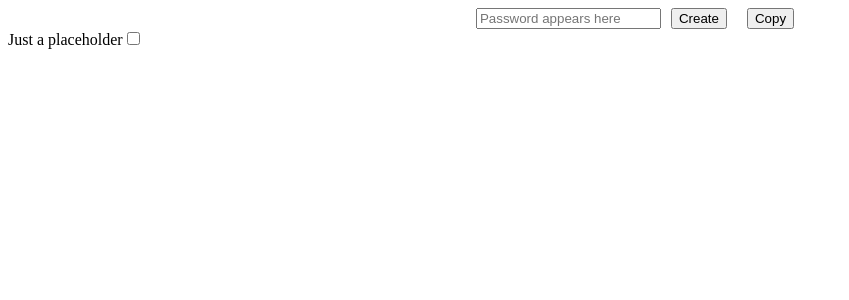
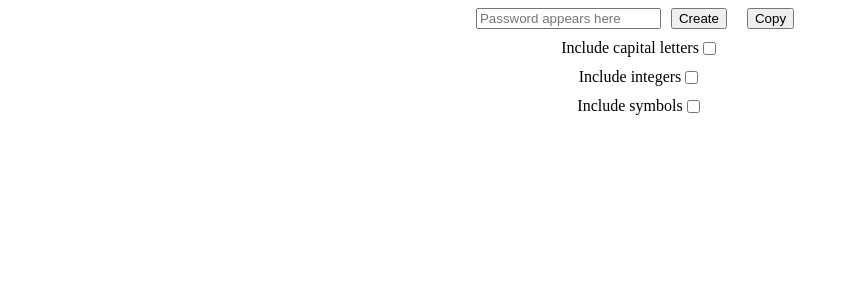
Before and after one commit to Yurii-Komarnytskyi/PasswordGenerator, a React (Create React App) app: page / in a window 1280 px wide. Shown: the top 300 px of the page, without its empty margins (0-849 px from the left). Built offline with nearby package versions, Linux system fonts and the light colour scheme.

Commit message:
added logic (on Create and Copy buttons ) in InputWithPassword component. Also passed down handlers for CheckBoxes

```diff
--- a/src/App.js
+++ b/src/App.js
@@ -1,26 +1,35 @@
 import { useEffect, useState } from "react";
 import CheckBox from "./components/CheckBox";
 import InputWithPassword from "./components/InputWithPassword";
-import { genPass } from "./utils";
+import { genPass, piecesForPassword} from "./utils";
 function App() {
   const [password, setPassword] = useState('');
-  const [triggerCreaction, setTriggerCreaction] = useState(false);
   const [passwdLength, setPasswdLength] = useState(5);
-  const [capLetIncluded, setCapLetIncluded] = useState(false);
+  const [capLettIncluded, setCapLettIncluded] = useState(false);
   const [integersIncluded, setIntegersIncluded] = useState(false);
   const [symbolsIncluded, setSymbolsIncluded] = useState(false);
 
+  const wrapperForSetPass = () => {
+    setPassword(genPass(
+      passwdLength,
+      capLettIncluded,
+      integersIncluded,
+      symbolsIncluded,
+    ))
+  }
+
   useEffect(()=> {
-
+    // jC4_ fW2$
   },[])
-
   return (
     <main>
       <InputWithPassword
-        genPass={genPass}
         password={password}
+        wrapperForSetPass={wrapperForSetPass}
       />
-      <CheckBox />
+      <CheckBox description={'Include capital letters'} handler={setCapLettIncluded} />
+      <CheckBox description={'Include integers'} handler={setIntegersIncluded} />
+      <CheckBox description={'Include symbols'} handler={setSymbolsIncluded} />
     </main>
   );
 }
--- a/src/components/CheckBox.jsx
+++ b/src/components/CheckBox.jsx
@@ -1,10 +1,12 @@
-import React from 'react';
+import React, { useEffect } from 'react';
+import styles from './CheckBox.module.css';
 
-const CheckBox = ({description, hendler}) => {
+const CheckBox = ({description, handler}) => {
+  const wrappedHandeler = () => handler(val => !val);
   return (
-    <label>
-        <span>{(description)? description: 'Just a placeholder'}</span>
-        <input type='checkbox' />
+    <label className={styles.checkBoxContainer}>
+      <span>{(description)? description: 'Just a placeholder'}</span>
+      <input type='checkbox' onChange={wrappedHandeler}/>
     </label>
   )
 }
--- a/src/components/CheckBox.module.css
+++ b/src/components/CheckBox.module.css
@@ -0,0 +1,5 @@
+.checkBoxContainer {
+    display: flex;
+    justify-content: center;
+    margin-top: 10px;
+}
--- a/src/components/InputWithPassword.jsx
+++ b/src/components/InputWithPassword.jsx
@@ -1,12 +1,19 @@
-import React from 'react';
+import React, { useRef } from 'react';
 import styles from './InputWithPassword.module.css'
 
-const InputWithPassword = ({genPass, password}) => {
+const InputWithPassword = ({password, wrapperForSetPass}) => {
+  const inpWithPass = useRef(null);
+  const copyText = () => navigator.clipboard.writeText(inpWithPass.current.value);
   return (
     <div className={styles.inpWithPass}>
-        <input placeholder='Password appears here'></input>
-        <button onClick={()=> true}>Create</button>
-        <button onClick={()=> true}>Copy</button>
+        <input
+          readOnly
+          placeholder='Password appears here'
+          value={password}
+          ref={inpWithPass}
+        ></input>
+        <button onClick={wrapperForSetPass}>Create</button>
+        <button onClick={copyText}>Copy</button>
     </div>
   )
 }
--- a/src/utils.js
+++ b/src/utils.js
@@ -1,8 +1,37 @@
-const intArr = [0,1,2,3,4,5,6,7,8,9];
-const symbArr = ['@','#','$','*','_'];
-const smallLetters = Array.from(Array(26)).map((val, ind) => val = String.fromCharCode(ind + 97));
-const bigLetters = smallLetters.map(val => val.toUpperCase());
-const genPass = (length, capLetters, integers, symb) => {
+const piecesForPassword = [
+    [...Array.from(Array(26)).map((val, ind) => val = String.fromCharCode(ind + 97))],
+    [...Array.from(Array(26)).map((val, ind) => val = String.fromCharCode(ind + 65))],
+    [0,1,2,3,4,5,6,7,8,9],
+    ['@','#','$','*','_'],
+]
+
+
+const randIntRange = (s, e) => Math.floor(s + Math.random() * (e + 1 - s));
+const hasPresentChar = (str, kindOfChar) => {
 
 }
-export {genPass};
+function genPass (length = 5, capLetters = false, integers = false, symb = false) {
+    let password = '';
+        for (let i = 0; i <= length; i++) {
+            if(i === 0) {
+                password += piecesForPassword[i][randIntRange(0, piecesForPassword[i].length-1)];
+                continue;
+            }
+            if(!arguments[i] && arguments[i] !== undefined) {
+                password += piecesForPassword[i][randIntRange(0, piecesForPassword[i].length-1)]
+            }
+            continue;
+        }
+        // передати у парольФіллер функцію ті самі аргументи що і в батьківської, слідкувати за довжиною наповнення
+    return password;
+}
+export {
+    genPass,
+    piecesForPassword,
+};
+
+
+// const intArr = [0,1,2,3,4,5,6,7,8,9];
+// const symbArr = ['@','#','$','*','_'];
+// const smallLetters = Array.from(Array(26)).map((val, ind) => val = String.fromCharCode(ind + 97));
+// const bigLetters = smallLetters.map(val => val.toUpperCase());
```
